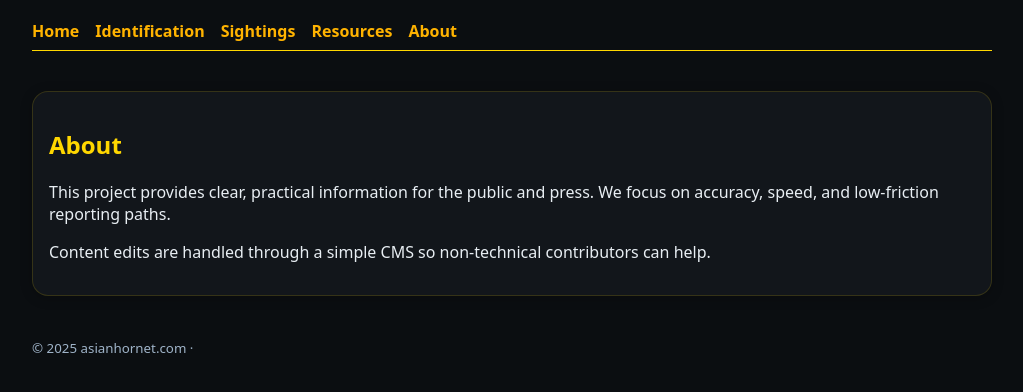
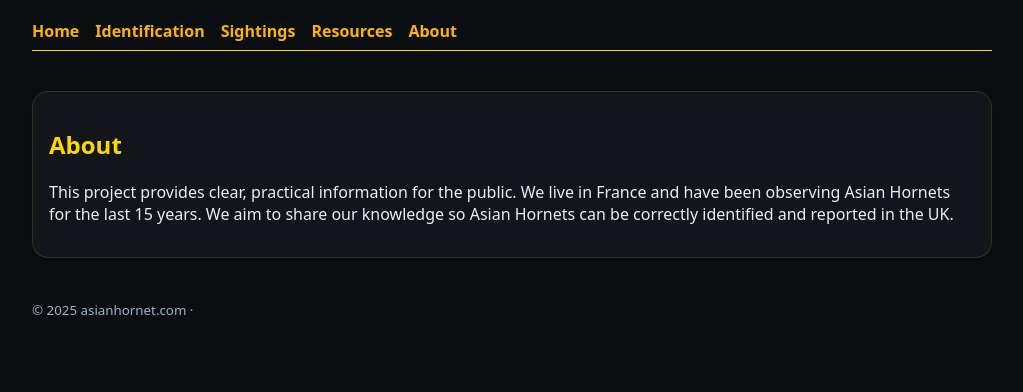
Before and after one commit to ruby20701/asianhornet-site, an Astro site: page /about in a window 1280 px wide. Shown: the whole page, without its empty margins (128-1151 px from the left). Built offline with nearby package versions, Linux system fonts and the light colour scheme; Astro itself is replaced by a stand-in of ours.

Commit message:
Update about.astro

```diff
--- a/src/pages/about.astro
+++ b/src/pages/about.astro
@@ -6,7 +6,7 @@ const description = "Why this site exists and how we work.";
 <Base {title} {description}>
   <article class="card">
     <h1>About</h1>
-    <p>This project provides clear, practical information for the public and press. We focus on accuracy, speed, and low-friction reporting paths.</p>
-    <p>Content edits are handled through a simple CMS so non-technical contributors can help.</p>
+    <p>This project provides clear, practical information for the public. We live in France and have been observing Asian Hornets for the last 15 years.
+    We aim to share our knowledge so Asian Hornets can be correctly identified and reported in the UK.</p>
   </article>
 </Base>
```
